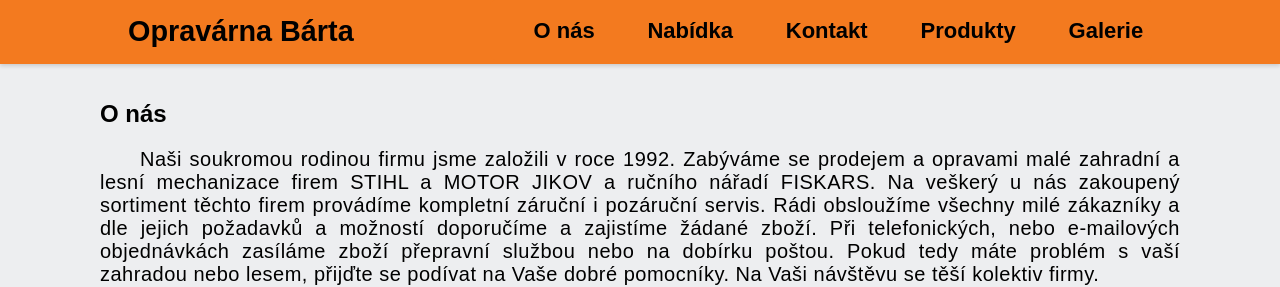
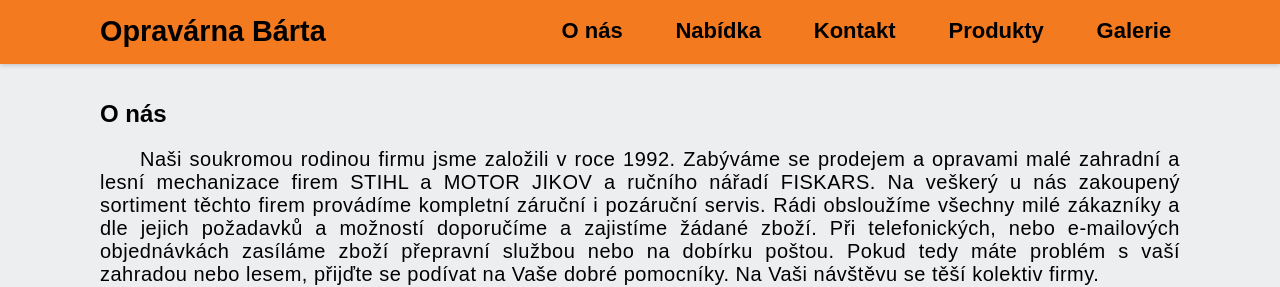
Before and after one commit to pslib-cz/2023-p2b-web-project-RybaCZE, a plain HTML site: page index.html in a window 1280 px wide. Shown: the top 287 px of the page. Drawn offline with Linux system fonts and the light colour scheme.

Commit message:
Update max-width in navbar.css and fix link in products.html

```diff
--- a/css/navbar.css
+++ b/css/navbar.css
@@ -32,7 +32,7 @@ main {
 }
 
 .container {
-  max-width: 1024px;
+  max-width: 1080px;
   margin-left: auto;
   margin-right: auto;
 }
```
Also changed, not shown: sites/products.html (+1 -1 lines).
